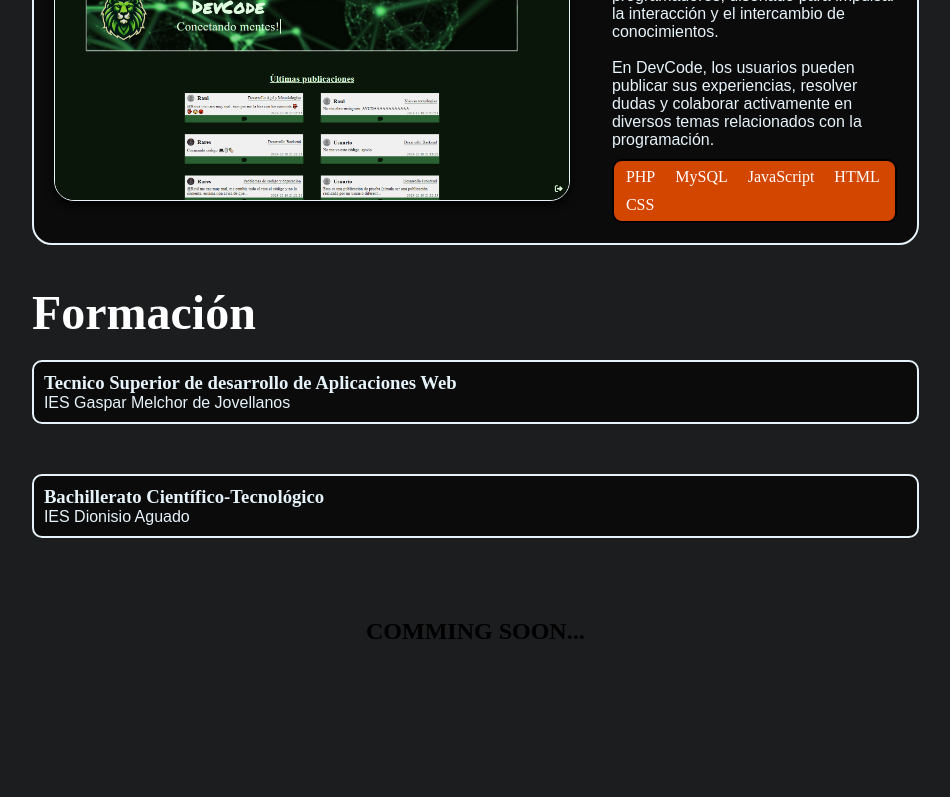
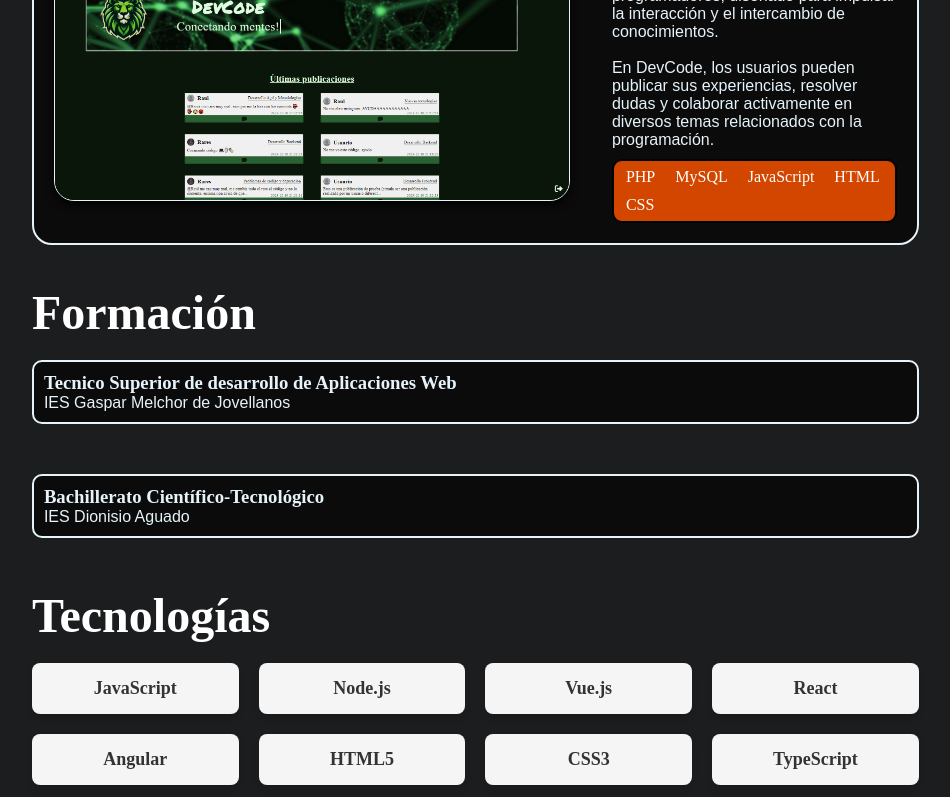
Before and after one commit to AyoubCHA58/rares-cv, a Next.js app: page / in a window 1280 px wide. Shown: the part 2000-2797 px from the top of the page, without its empty margins (249-1199 px from the left). Before the commit the page ends 2695 px from the top, so only its background shows below. Built offline with nearby package versions, Linux system fonts and the light colour scheme.

Commit message:
tecnologias

```diff
--- a/public/Json/es.json
+++ b/public/Json/es.json
@@ -21,7 +21,7 @@
         "btn-download-cv": "Descargar CV"
     },
     "experience": {
-        "info":{
+        "info": {
             "title": "Experiencia",
             "btn-url": "Visitar",
             "btn-code": "Código"
@@ -40,7 +40,7 @@
         }
     },
     "projects": {
-        "info":{
+        "info": {
             "title": "Proyectos",
             "visit": "Visitar"
         },
@@ -56,8 +56,8 @@
                 "HTML",
                 "CSS"
             ],
-            "url":"https://gymbroszone.com",
-            "url-github":"https://github.com/RaresTecno/GymBrosZone",
+            "url": "https://gymbroszone.com",
+            "url-github": "https://github.com/RaresTecno/GymBrosZone",
             "url-image": "/Pictures/gymbroszone.png"
         },
         "PetPalace": {
@@ -71,8 +71,8 @@
                 "HTML",
                 "CSS"
             ],
-            "url":"https://petpalace-raul-dominguez-robles.pages.dev/",
-            "url-github":"https://github.com/RaresTecno/PetPalace",
+            "url": "https://petpalace-raul-dominguez-robles.pages.dev/",
+            "url-github": "https://github.com/RaresTecno/PetPalace",
             "url-image": "/Pictures/petpalace.png"
         },
         "DevCode": {
@@ -85,74 +85,99 @@
                 "HTML",
                 "CSS"
             ],
-            "url":"",
-            "url-github":"https://github.com/RaresTecno/DevCode",
+            "url": "",
+            "url-github": "https://github.com/RaresTecno/DevCode",
             "url-image": "/Pictures/devcode.png"
         }
     },
     "titles": {
         "text": "Formación",
-        "first-title":{
+        "first-title": {
             "title": "Tecnico Superior de desarrollo de Aplicaciones Web",
             "center": "IES Gaspar Melchor de Jovellanos",
             "date": "2022-2024"
         },
-        "second-title":{
+        "second-title": {
             "title": "Bachillerato Científico-Tecnológico",
             "center": "IES Dionisio Aguado",
             "date": "2020-2022"
         }
     },
-"certificates": {
+    "tecnologies": {
+        "text": "Tecnologías",
+        "list": [
+            "JavaScript",
+            "Node.js",
+            "Vue.js",
+            "React",
+            "Angular",
+            "HTML5",
+            "CSS3",
+            "TypeScript",
+            "PHP",
+            "Python",
+            "Django",
+            "Java",
+            "C#",
+            ".NET",
+            "SQL",
+            "PostgreSQL",
+            "MongoDB",
+            "AWS",
+            "Ionic",
+            "Git"
+        ]
+    },
+    "certificates": {
         "text": "Certificates",
         "first-certificate": {
             "title": "JavaScript Avanzado",
             "center": "OpenWebinars",
             "by": "Ceo de OpenWebinars Manuel Agudo",
             "hours": "12",
-            "url":"openwebinars.net/cert/bG1t"
+            "url": "openwebinars.net/cert/bG1t"
         },
         "second-certificate": {
             "title": "JavaScript Intermedio",
             "center": "OpenWebinars",
             "by": "Ceo de OpenWebinars Manuel Agudo",
             "hours": "5",
-            "url":"openwebinars.net/cert/MQwk"
+            "url": "openwebinars.net/cert/MQwk"
         },
         "third-certificate": {
             "title": "JavaScript Básico",
             "center": "OpenWebinars",
             "by": "Ceo de OpenWebinars Manuel Agudo",
             "hours": "5",
-            "url":"openwebinars.net/cert/fLnV"
+            "url": "openwebinars.net/cert/fLnV"
         },
         "fourth-certificate": {
             "title": ".NET Framework",
             "center": "OpenWebinars",
             "by": "Ceo de OpenWebinars Manuel Agudo",
             "hours": "10",
-            "url":"openwebinars.net/cert/5YRU"
+            "url": "openwebinars.net/cert/5YRU"
         },
         "fifth-certificate": {
             "title": "SQL",
             "center": "OpenWebinars",
             "by": "Ceo de OpenWebinars Manuel Agudo",
             "hours": "7",
-            "url":"openwebinars.net/cert/yrKb"
+            "url": "openwebinars.net/cert/yrKb"
         },
         "sixth-certificate": {
             "title": "jQuery",
             "center": "OpenWebinars",
             "by": "Ceo de OpenWebinars Manuel Agudo",
             "hours": "12",
-            "url":"openwebinars.net/cert/LZJ0"
+            "url": "openwebinars.net/cert/LZJ0"
         },
         "seventh-certificate": {
             "title": "TypeScript",
             "center": "OpenWebinars",
             "by": "Ceo de OpenWebinars Manuel Agudo",
             "hours": "14",
-            "url":"openwebinars.net/cert/NbOY"
+            "url": "openwebinars.net/cert/NbOY"
         }
     }
 }
--- a/src/Componentes/NavLateral.js
+++ b/src/Componentes/NavLateral.js
@@ -45,10 +45,10 @@ const NavLateral = () => {
                     <a href="#Education" onClick={cerrarNav} className={styles.ind}>{textos.index?.['element-4']}</a>
                 </div>
                 <div className={styles.nav_elemento}>
-                    <a href="#frameworks" onClick={cerrarNav} className={styles.ind}>{textos.index?.['element-5']}</a>
+                    <a href="#technologies" onClick={cerrarNav} className={styles.ind}>{textos.index?.['element-6']}</a>
                 </div>
                 <div className={styles.nav_elemento}>
-                    <a href="#technologies" onClick={cerrarNav} className={styles.ind}>{textos.index?.['element-6']}</a>
+                    <a href="#frameworks" onClick={cerrarNav} className={styles.ind}>{textos.index?.['element-5']}</a>
                 </div>
                 <div className={styles.nav_elemento}>
                     <a href="#soft" onClick={cerrarNav} className={styles.ind}>{textos.index?.['element-7']}</a>
--- /dev/null
+++ b/src/Componentes/Tecnologias.js
@@ -0,0 +1,22 @@
+import React from "react";
+import styles from "../Styles/Tecnologias.module.css";
+
+const Tecnologias = ({ textos, tecnologiasKey, index }) => {
+    if (!textos.tecnologies || !textos.tecnologies[tecnologiasKey]) {
+        return null;
+    }
+
+    const tecnologia = textos.tecnologies[tecnologiasKey];
+
+    return (
+        <div className={styles.tecnologias}>
+            {textos.tecnologies.list.map((tecnologia, index) => (
+                <div key={index} className={styles.entry}>
+                    <h3>{tecnologia}</h3>
+                </div>
+            ))}
+        </div>
+    );
+};
+
+export default Tecnologias;
--- /dev/null
+++ b/src/Styles/Tecnologias.module.css
@@ -0,0 +1,41 @@
+
+.tecnologias {
+    display: flex;
+    flex-wrap: wrap;
+    justify-content: space-between;
+    margin: 20px;
+    width: 80%;
+}
+
+.entry {
+    width: calc(25% - 15px);
+    background-color: #f5f5f5;
+    padding: 15px;
+    border-radius: 8px;
+    margin-bottom: 20px;
+    text-align: center;
+    box-shadow: 0 4px 6px rgba(0, 0, 0, 0.1);
+    transition: transform 0.3s ease;
+}
+
+.entry h3 {
+    font-size: 18px;
+    color: #333;
+}
+
+.entry:hover {
+    transform: translateY(-5px);
+}
+
+
+@media (max-width: 768px) {
+    .entry {
+        width: calc(50% - 15px);
+    }
+}
+
+@media (max-width: 480px) {
+    .entry {
+        width: 100%;
+    }
+}
--- a/src/app/page.js
+++ b/src/app/page.js
@@ -7,6 +7,7 @@ import Proyectos from '@/Componentes/Proyectos';
 import { LanguageContext } from '@/Scripts/LanguageContext';
 import styles from '@/Styles/Main.module.css';
 import Formacion from '@/Componentes/Formacion';
+import Tecnologias from '@/Componentes/Tecnologias';
 
 const Home = () => {
   const { textos } = useContext(LanguageContext);
@@ -17,6 +18,7 @@ const Home = () => {
 
   const projectKeys = Object.keys(textos.projects).filter(key => key !== 'info');
   const fromacionKeys = Object.keys(textos.titles).filter(key => key !== 'text');
+  const tecnologiasKeys = Object.keys(textos.tecnologies).filter(key => key !== 'text');
   return (
     <main className={styles.main}>
 
@@ -31,7 +33,12 @@ const Home = () => {
       {fromacionKeys.map((key, index) => (
         <Formacion key={key} textos={textos} fromacionKey={key} index={index} />
       ))}
-      <div className={styles.comming}>COMMING SOON...</div>
+      <h2 id="technologies" className={styles.encabezado} style={{ scrollMarginTop: '100px' }}>{textos.tecnologies?.text}</h2>
+      {tecnologiasKeys.map((key, index) => (
+        <Tecnologias key={key} textos={textos} tecnologiasKey={key} index={index} />
+      ))}
+
+      <div className={styles.comming}>COMING SOON...</div>
     </main>
   );
 };
```
Also changed, not shown: public/Json/en.json (+25 -0 lines), src/Componentes/Mail.js (added, +13 -0 lines), src/Styles/Mail.module.css (added).
